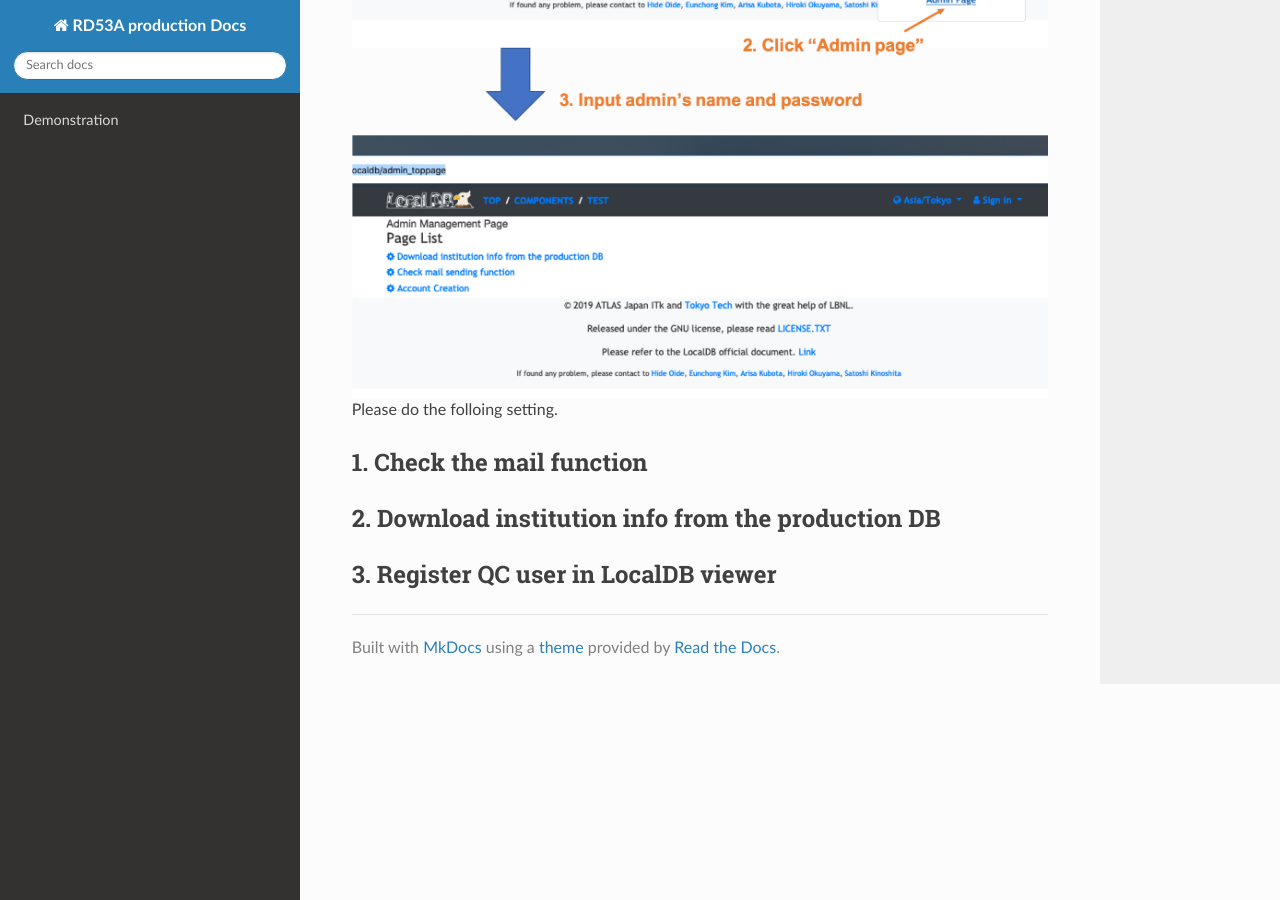
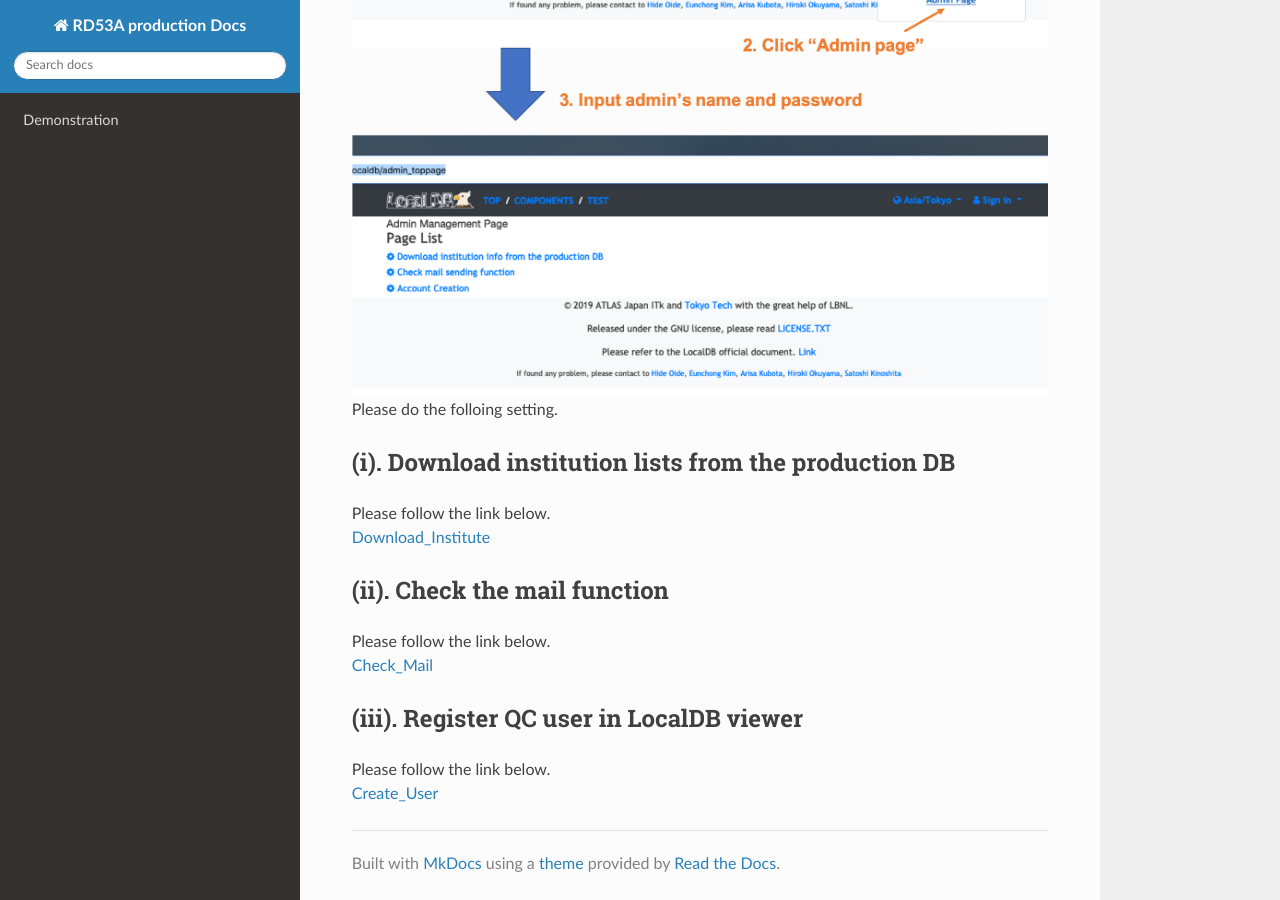
Before and after one commit to jlab-hep/-rd53a_software_doc, an MkDocs documentation site: the page built from docs/setup_database.md, in a window 1280 px wide and 900 px high, scrolled down 1946 px. Built offline with MkDocs 1.6.1, drawn with Linux system fonts in a browser that asks for light colours; nearby versions of some CDN libraries; old or Windows-style settings are respelled for this version of MkDocs; some of the changed text lies outside the part shown.

Commit message:
add a instruction to check the mail sending function

```diff
--- a/docs/setup_database.md
+++ b/docs/setup_database.md
@@ -17,14 +17,14 @@ Refer to the following page.**YARR installation is not required if the machine i
 
 #II. Setting for mongo DB
 
-##1. Create an account in mongoDB as admin<br>
+##(i). Create an account in mongoDB as admin<br>
 Refer to the following page.<br>
-[https://localdb-docs.readthedocs.io/en/devel-localdb/script/create_admin/](https://localdb-docs.readthedocs.io/en/devel-localdb/script/create_admin/)
+[https://localdb-docs.readthedocs.io/en/devel-localdb/script/create_admin/](https://localdb-docs.readthedocs.io/en/devel-localdb/script/create_admin/)<br>
 **In case you already have an account in LocalDB...**<br>
 Please execute this script for the same name and password as admin to up to supprt the latest system.<br>
 You need to unlock mongoDB before executing the script. Refer to the next step.<br>
 
-##2. Lock mongoDB
+##(ii). Lock mongoDB
 Lock the mongoDB so that only those who know the account name and password can read and write to it.<br>
 Follow the commands below:
 
@@ -52,7 +52,7 @@ $ sudo systemctl start mongod.service
 
 #III. Launch LocalDB viewer
 Create config file to setup viewer and Start LocalDB viewer following the page below:<br>
-[https://localdb-docs.readthedocs.io/en/devel-localdb/script/setup-viewer/](https://localdb-docs.readthedocs.io/en/devel-localdb/script/setup-viewer/)
+[https://localdb-docs.readthedocs.io/en/1.4/script/setup-viewer/](https://localdb-docs.readthedocs.io/en/1.4/script/setup-viewer/)
 <br>
 <span style="color: red; ">**We can see the viewer while the process is running.**</span><br>
 
@@ -65,8 +65,14 @@ Go to the admin page following the instruction below.<br>
 ![Go_to_Admin_Page](images/goto_adminpage.png)<br>
 Please do the folloing setting.<br>
 
-## 1. Check the mail function
+## (i). Download institution lists from the production DB
+Please follow the link below.<br>
+[Download_Institute](download_institution.md)
 
-## 2. Download institution info from the production DB
+## (ii). Check the mail function
+Please follow the link below.<br>
+[Check_Mail](check_mail.md)
 
-## 3. Register QC user in LocalDB viewer
+## (iii). Register QC user in LocalDB viewer
+Please follow the link below.<br>
+[Create_User](create_user.md)
```
Also changed, not shown: docs/check_mail.md (added, +25 -0 lines), docs/images/check_mail.png (added).
